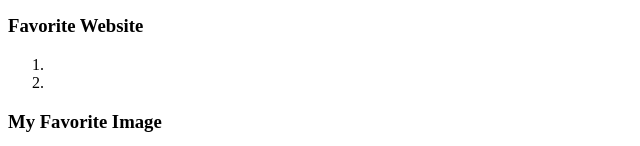
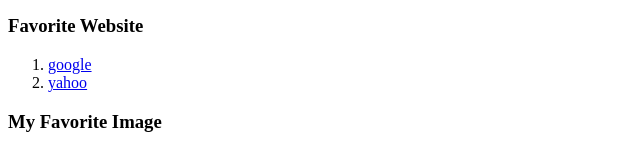
Before and after one commit to c3240510/www, a plain HTML site: page index.html in a window 1280 px wide. Shown: the part 339-485 px from the top of the page, without its empty margins (0-640 px from the left). Drawn offline with Linux system fonts and the light colour scheme.

Commit message:
2025521_01

```diff
--- a/index.html
+++ b/index.html
@@ -20,8 +20,8 @@
     </ui>
     <h3>Favorite Website</h3>
     <ol>
-        <li><a href="https://www.google.com"></a></li>
-        <li><a href="https://www.yahoo.com"></a></li>
+        <li><a href="https://www.google.com/">google</a></li>
+        <li><a href="https://www.yahoo.co.jp/">yahoo</a></li>
     </ol>
     <h3>My Favorite Image</h3>
     <img src="example.jpg" alt="example image">
```
